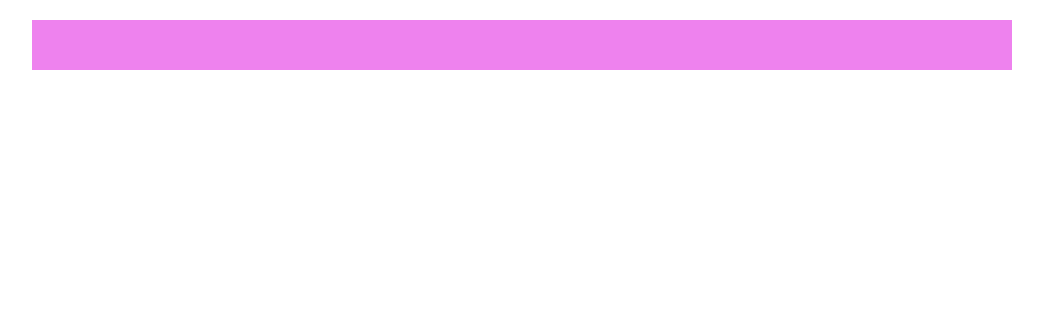
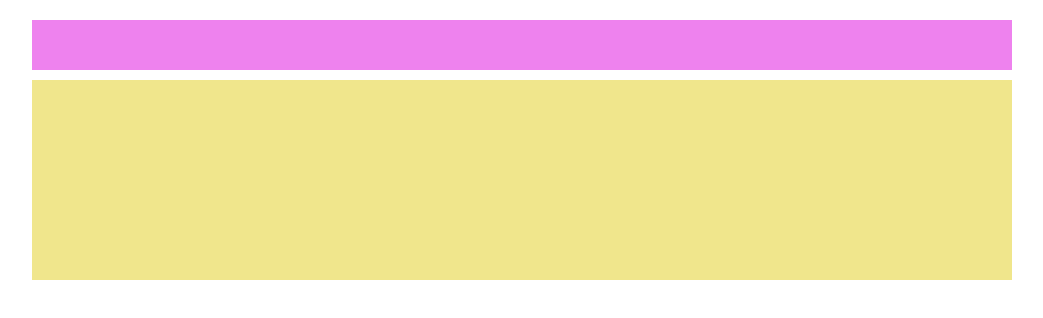
Before and after one commit to Andrei-Gabriel/htmlcss-struttura-wp, a plain HTML site: page index.html in a window 1280 px wide. Shown: the whole page, without its empty margins (118-1161 px from the left). Drawn offline with Linux system fonts and the light colour scheme.

Commit message:
fine figure

```diff
--- a/css/style.css
+++ b/css/style.css
@@ -3,14 +3,21 @@
     padding: 0;
     box-sizing: border-box;
 }
-
-/* Inio header --------------------------------------------------------- */
 body {
     padding: 20px 150px;
 }
 
+/* Inio header --------------------------------------------------------- */
 header {
     width: 100%;
     height: 50px;
     background-color: violet;
 }
+
+/* Inizio figure ------------------------------------------------------- */
+figure {
+    margin-top: 10px;
+    width: 100%;
+    height: 200px;
+    background-color: khaki;
+}
```
